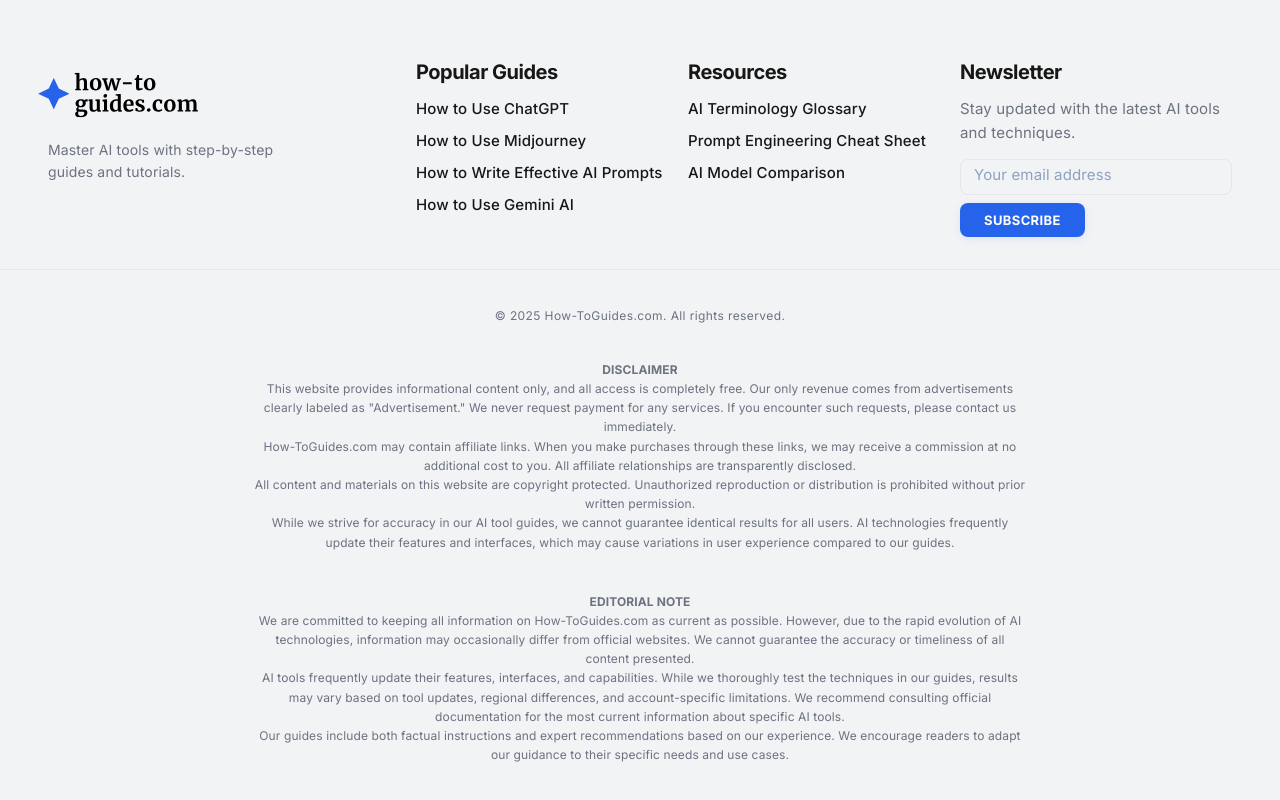
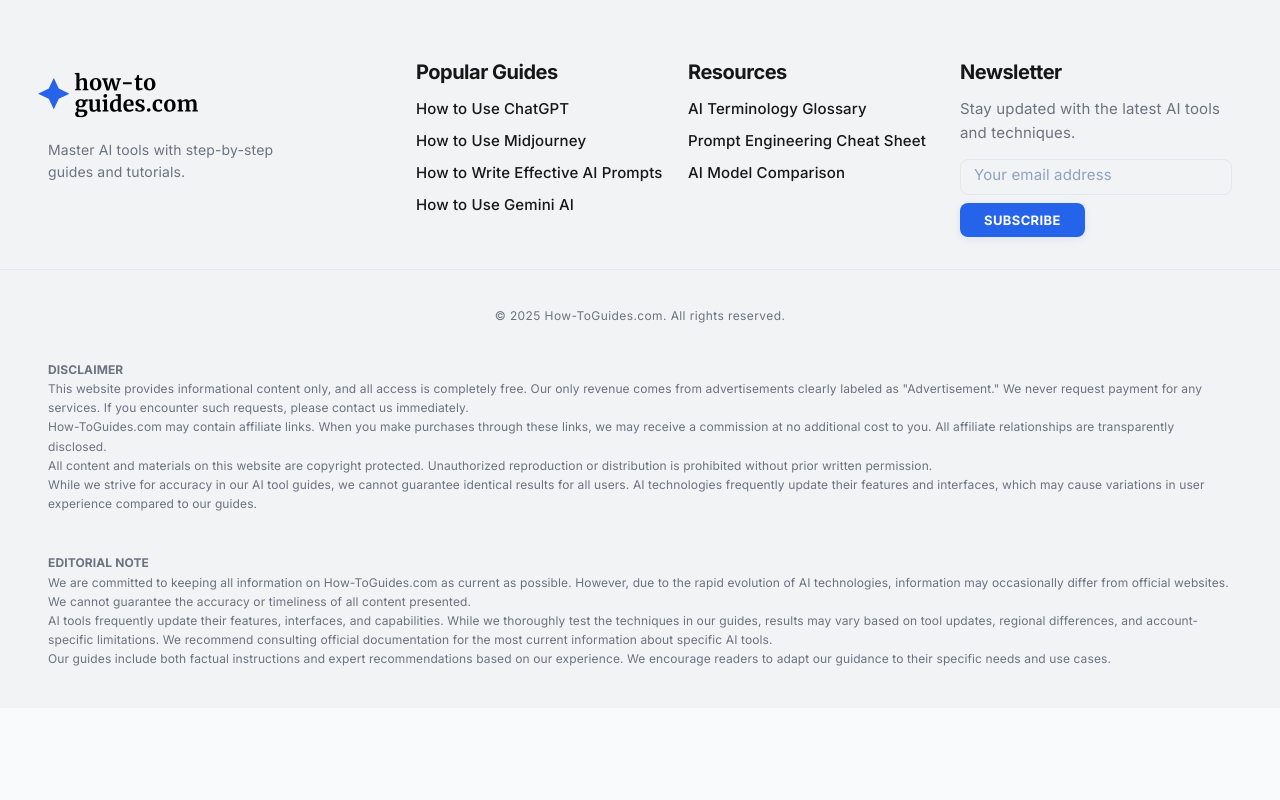
Before and after one commit to ThiagoC0STA/how-to-guides, a Next.js app: page / in a window 1280 px wide. Shown: the part 1496-2296 px from the top of the page. After the commit the page ends 2204 px from the top, so only its background shows below. Built offline with nearby package versions, Linux system fonts and the light colour scheme; no server answers; the database is empty.

Commit message:
footer align

```diff
--- a/components/Footer.tsx
+++ b/components/Footer.tsx
@@ -241,15 +241,10 @@ export default function Footer() {
           © {new Date().getFullYear()} How-ToGuides.com. All rights reserved.
         </Typography>
       </Box>
-      <Box
-        sx={{
-          mt: 4,
-          mb: 1,
-          textAlign: "center",
-          px: { xs: 2, sm: 8 },
-          maxWidth: 900,
-          mx: "auto",
-        }}
+
+      <Container
+        maxWidth={false}
+        sx={{ maxWidth: "1440px", px: { xs: 2, md: 6 }, mt: 4, mb: 1 }}
       >
         <Typography
           sx={{
@@ -257,6 +252,7 @@ export default function Footer() {
             color: "var(--footer-text)",
             mb: 1,
             lineHeight: 1.6,
+            textAlign: "left",
           }}
         >
           <strong>DISCLAIMER</strong>
@@ -264,8 +260,8 @@ export default function Footer() {
           This website provides informational content only, and all access is
           completely free. Our only revenue comes from advertisements clearly
           labeled as &quot;Advertisement.&quot; We never request payment for any
-          services.
-          If you encounter such requests, please contact us immediately.
+          services. If you encounter such requests, please contact us
+          immediately.
           <br />
           How-ToGuides.com may contain affiliate links. When you make purchases
           through these links, we may receive a commission at no additional cost
@@ -287,6 +283,7 @@ export default function Footer() {
             color: "var(--footer-text)",
             lineHeight: 1.6,
             marginTop: 5,
+            textAlign: "left",
           }}
         >
           <strong>EDITORIAL NOTE</strong>
@@ -309,7 +306,7 @@ export default function Footer() {
           our guidance to their specific needs and use cases.
           <br />
         </Typography>
-      </Box>
+      </Container>
     </Box>
   );
 }
```
